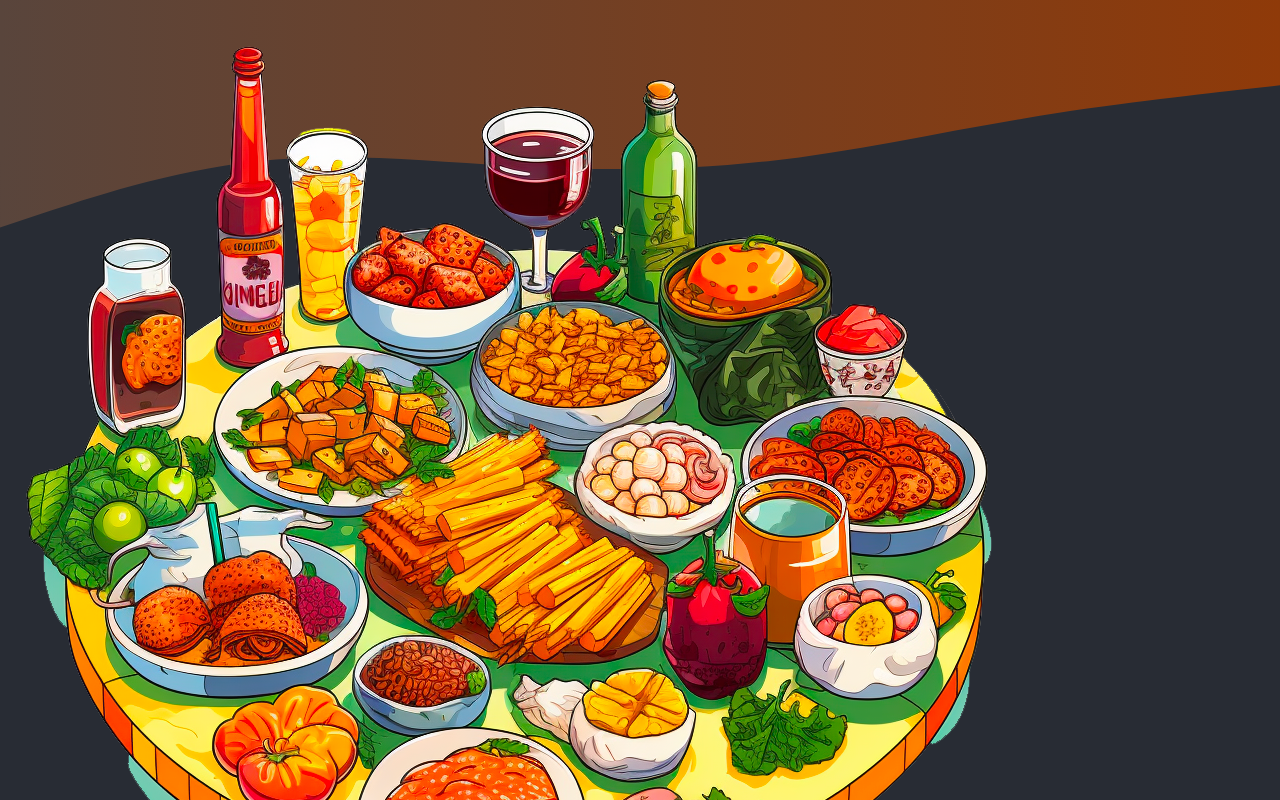
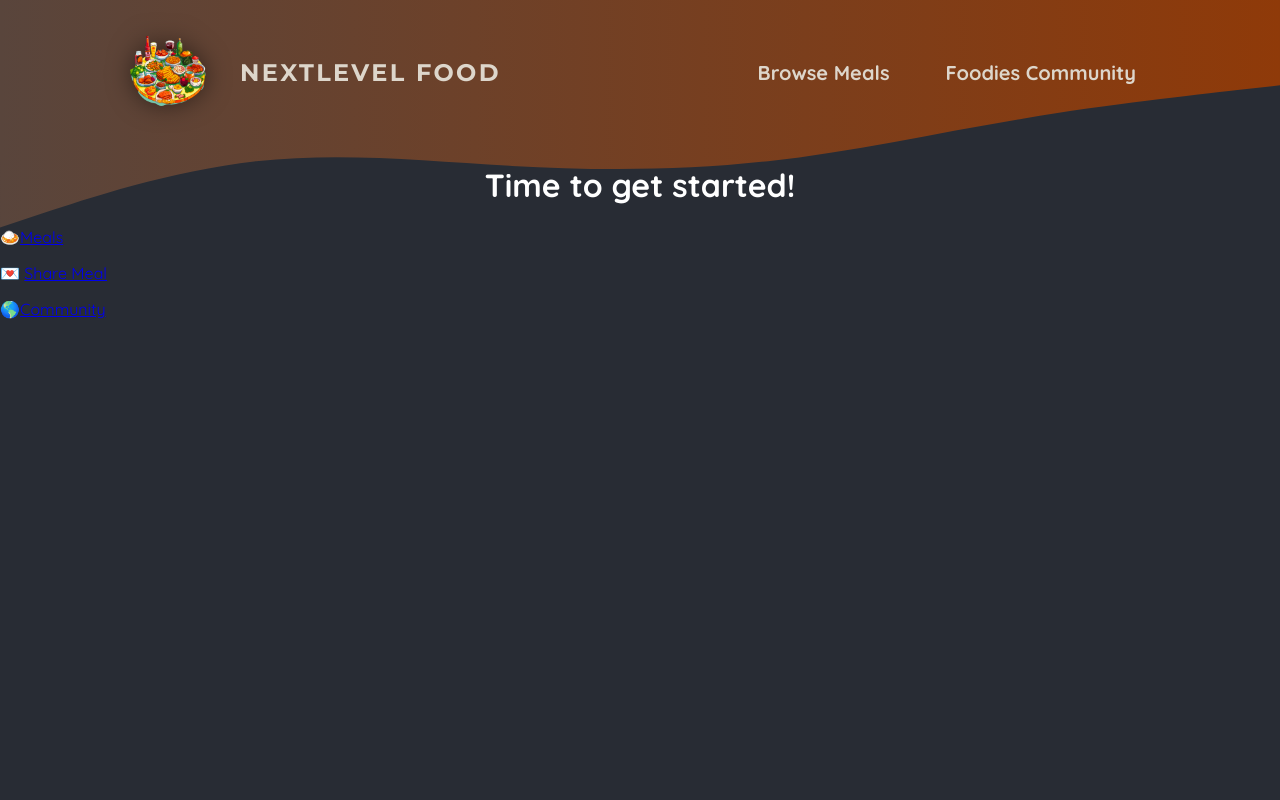
Before and after one commit to kazvee/foodies-next, a Next.js app: page / in a window 1280 px wide. Shown: the top 800 px of the page. Built offline with nearby package versions, Linux system fonts and the light colour scheme.

Commit message:
Add styling to header

```diff
--- a/components/main-header.js
+++ b/components/main-header.js
@@ -1,14 +1,15 @@
 import Link from 'next/link';
 import logoImage from '@/assets/logo.png';
+import classes from './main-header.module.css';
 
 const MainHeader = () => {
   return (
-    <header>
-      <Link href="/">
+    <header className={classes.header}>
+      <Link className={classes.logo} href="/">
         <img src={logoImage.src} alt="A plate with food on it" />
         NextLevel Food
       </Link>
-      <nav>
+      <nav className={classes.nav}>
         <ul>
           <li>
             <Link href="/meals">Browse Meals</Link>
--- /dev/null
+++ b/components/main-header.module.css
@@ -0,0 +1,67 @@
+.header {
+    display: flex;
+    justify-content: space-between;
+    align-items: center;
+    padding: 2rem 1rem;
+  }
+
+  @media (min-width: 768px) {
+    .header {
+      padding: 2rem 10%;
+    }
+  }
+
+  .nav ul {
+    list-style: none;
+    margin: 0;
+    padding: 0;
+    display: flex;
+    gap: 1.5rem;
+    /* font-family: 'Montserrat', sans-serif; */
+    font-size: 1.25rem;
+  }
+
+  .nav a {
+    text-decoration: none;
+    color: #ddd6cb;
+    font-weight: bold;
+    padding: 0.5rem 1rem;
+    border-radius: 0.5rem;
+  }
+
+  .nav a:hover,
+  .nav a:active {
+    background: linear-gradient(90deg, #ff8a05, #f9b331);
+    background-clip: text;
+    -webkit-background-clip: text;
+    -webkit-text-fill-color: transparent;
+    text-shadow: 0 0 18px rgba(248, 190, 42, 0.8);
+  }
+
+  .active {
+    background: linear-gradient(90deg, #ff8a05, #f9b331);
+    background-clip: text;
+    -webkit-background-clip: text;
+    -webkit-text-fill-color: transparent;
+  }
+
+  .logo {
+    display: flex;
+    align-items: center;
+    justify-content: center;
+    gap: 2rem;
+    text-decoration: none;
+    color: #ddd6cb;
+    font-weight: bold;
+    font-family: 'Montserrat', sans-serif;
+    letter-spacing: 0.15rem;
+    text-transform: uppercase;
+    font-size: 1.5rem;
+  }
+
+  .logo img {
+    width: 5rem;
+    height: 5rem;
+    object-fit: contain;
+    filter: drop-shadow(0 0 0.75rem rgba(0, 0, 0, 0.5));
+  }
```
